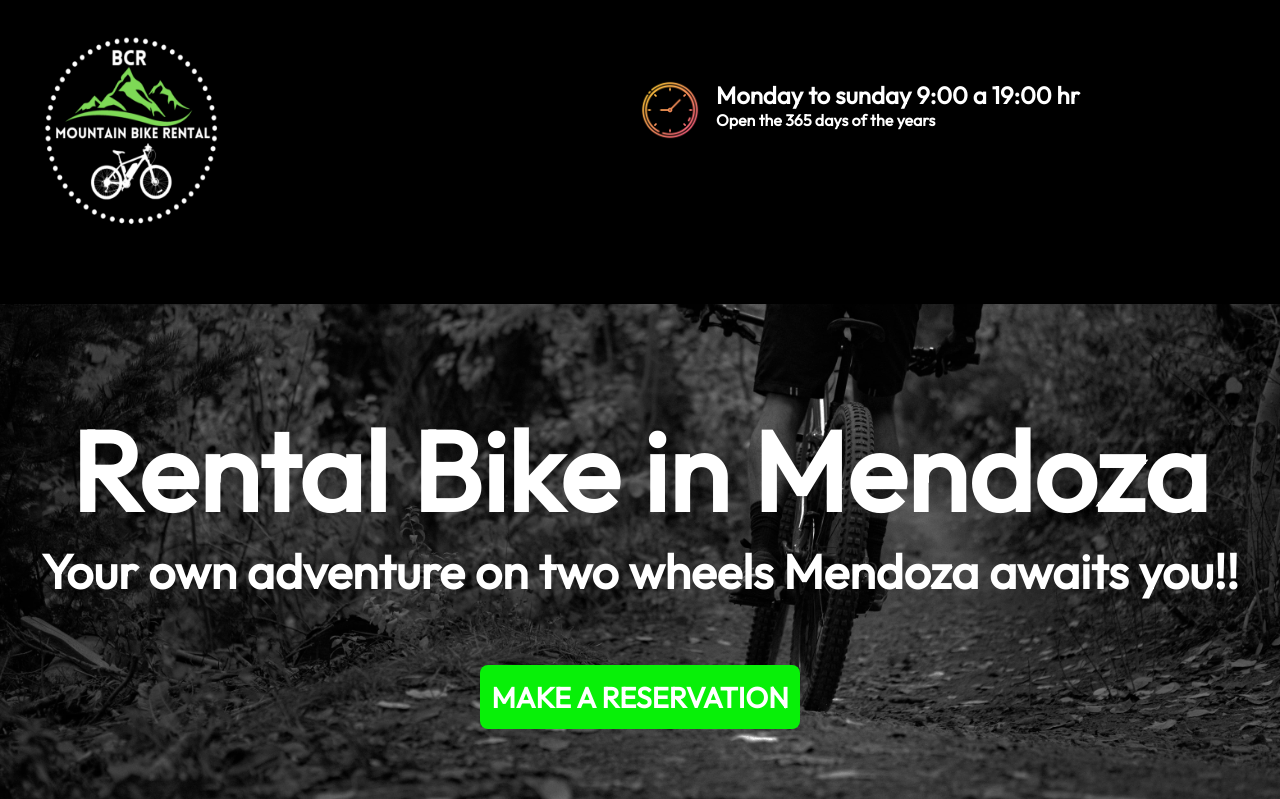
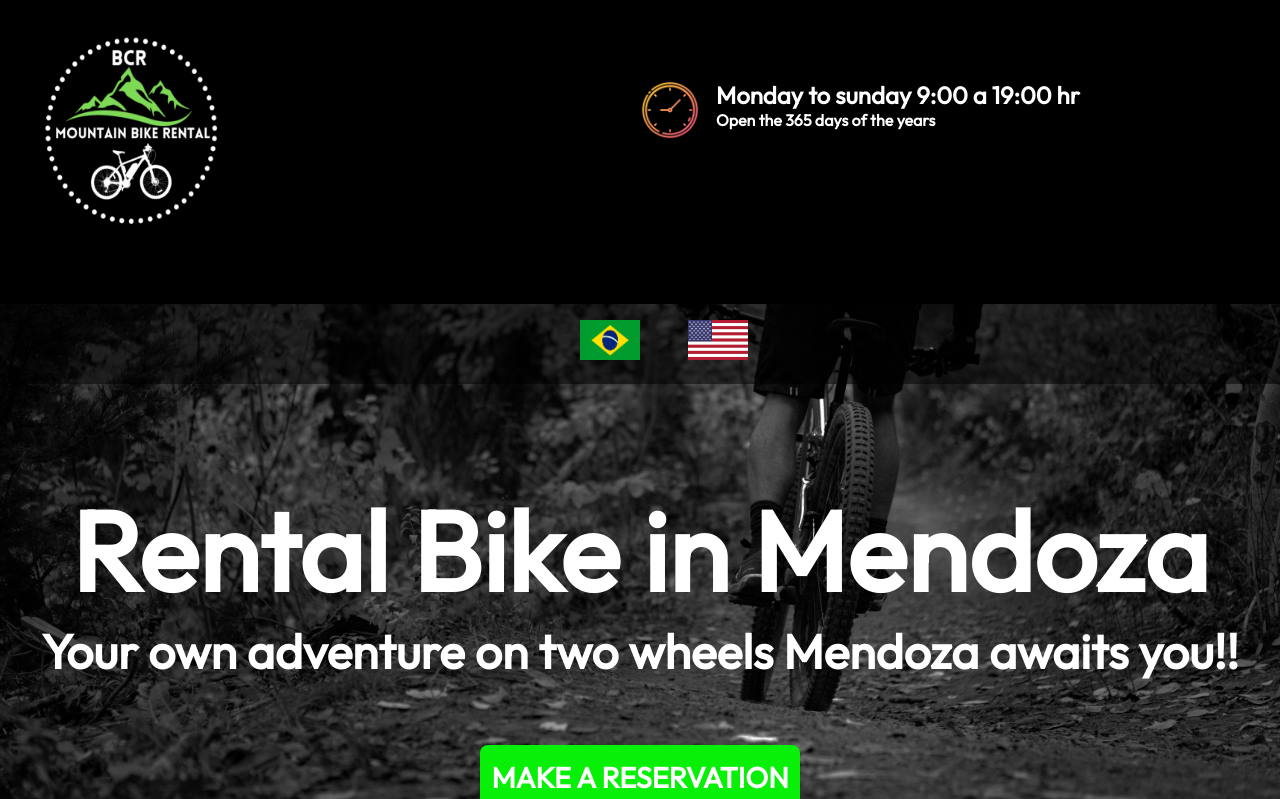
Before and after one commit to martinsetaro/rental-bikes, a Next.js app: page / in a window 1280 px wide. Shown: the top 799 px of the page. Built offline with nearby package versions, Linux system fonts and the light colour scheme.

Commit message:
agregado traductor

```diff
--- /dev/null
+++ b/components/FourPart/traduccion.js
@@ -0,0 +1,16 @@
+const traduccion={
+
+    titleEn:"Why choosing BCR Mountain Bike Rental ?",
+    herramientasEn:"We have our own bike repair shop, which allows us to personally take care of each bike. We want you to feel safe during your ride. We provide you with all the tools for your safety (helmet, pump, chain with combination).",
+    mapasEn:"Our province has wonderful places that can be enjoyed in a different way when traveling by bicycle. You can be part of nature and live a beautiful experience or you can also ride along the wine roads and visit wineries and wine cellars at very short distances.",
+    mountainEn:"Mendoza is a city in the Cuyo region of Argentina and is the heart of Argentina's wine region, famous for its Malbecs and other red wines. Its various wineries offer tastings and guided tours.",
+    bicicletaEn:"Bicycles are the best way to get to know Mendoza in a few hours. You will cover much more distance than you could walk, and you will follow a path you would never see on a bus. A bicycle has the perfect speed to breathe, feel and assimilate the vibrations of the city.",
+    titlePt:"Porquê escolher a BCR Mountain Bike Rental ?",
+    herramientasPt:"Temos a nossa própria oficina de reparação de bicicletas, o que nos permite cuidar pessoalmente de cada bicicleta. Queremos que se sinta seguro durante a sua viagem. Fornecemos-lhe todas as ferramentas para a sua segurança (capacete, bomba, corrente com combinação).",
+    mapasPt:"A nossa província tem lugares maravilhosos que podem ser desfrutados de uma forma diferente quando se viaja de bicicleta. Pode fazer parte da natureza e viver uma bela experiência ou pode também percorrer as estradas do vinho e visitar adegas e adegas a distâncias muito curtas.",
+    mountainPt:"Mendoza é uma cidade da região de Cuyo na Argentina e é o coração da região vinícola da Argentina, famosa pelos seus Malbecs e outros vinhos tintos. As suas várias adegas oferecem degustações e visitas guiadas.",
+    bicicletaPt:"As bicicletas são a melhor forma de conhecer Mendoza em poucas horas. Cobrirá muito mais distância do que poderia andar, e seguirá um caminho que nunca veria num autocarro. Uma bicicleta tem a velocidade perfeita para respirar, sentir e assimilar as vibrações da cidade.",
+
+
+}
+export default traduccion
--- a/components/SecondPart/SecondPart.jsx
+++ b/components/SecondPart/SecondPart.jsx
@@ -1,8 +1,11 @@
+
+import React, { useEffect, useState } from 'react'
 import style from './secondPart.module.css'
+import traduccion from './traduccion'
 
 
 
-const SecondPart = () => {
+const SecondPart = ({translation}) => {
 
 
 
@@ -10,10 +13,10 @@ const SecondPart = () => {
   return (
 
     <div className={style.contenedorSecundario}>
-      <h2>Take a tour</h2>
-      <p>Biking is the best way to experience Mendoza in a few hours.
-Mendoza offers you many kilometers by bike for a safe, easy and fast ride. Mountains, squares, wineries, cultural centers, all connected by new bike paths that help you cover more ground in a short time.</p>
-<p>We offer our service to travelers from all over the world and our community. BCR Mountain Bike Rental has the right tools and assets to provide you with a safe, fun and unforgettable experience.</p>
+      {translation ? <h2>{traduccion.tourPt}</h2> : <h2>{traduccion.tourEn}</h2>}
+      {translation ? <p>{traduccion.textoUnoTourPt}</p> : <p>{traduccion.textoUnoTourEn}</p>}
+      {translation ? <p>{traduccion.textoDosTourPt}</p> : <p>{traduccion.textoDosTourEn}</p>}
+
     </div>
   )
 }
--- /dev/null
+++ b/components/SecondPart/traduccion.js
@@ -0,0 +1,17 @@
+const traduccion={
+
+    tourEn:"Take a tour",
+    textoUnoTourEn:"Biking is the best way to experience Mendoza in a few hours. Mendoza offers you many kilometers by bike for a safe, easy and fast ride. Mountains, squares, wineries, cultural centers, all connected by new bike paths that help you cover more ground in a short time.",
+    textoDosTourEn:"We offer our service to travelers from all over the world and our community. BCR Mountain Bike Rental has the right tools and assets to provide you with a safe, fun and unforgettable experience.",
+
+    tourPt:"Faça uma visita guiada",
+    textoUnoTourPt:"O ciclismo é a melhor maneira de experimentar Mendoza em poucas horas. Mendoza oferece-lhe muitos quilómetros de bicicleta para um passeio seguro, fácil e rápido. Montanhas, praças, adegas, centros culturais, todos ligados por novos caminhos de bicicleta que o ajudam a cobrir mais terreno num curto espaço de tempo.",
+    textoDosTourPt:"Oferecemos o nosso serviço a viajantes de todo o mundo e à nossa comunidade. A BCR Mountain Bike Rental tem as ferramentas e bens certos para lhe proporcionar uma experiência segura, divertida e inesquecível."
+
+
+
+
+
+}
+
+export default traduccion
--- a/components/thirdPart/ThirdPart.jsx
+++ b/components/thirdPart/ThirdPart.jsx
@@ -7,6 +7,7 @@ import ochohoras from '../../public/assets/img/logoocho.png'
 import veinticuatrohoras from '../../public/assets/img/logoveinticuatro.png'
 import AOS from 'aos';
 import 'aos/dist/aos.css';
+import traduccion from '../../pages/traduccion';
 
 
 
@@ -14,7 +15,7 @@ import 'aos/dist/aos.css';
 
 
 
-const ThirdPart = () => {
+const ThirdPart = ({translation}) => {
 
 useEffect(()=>{
     AOS.init();
@@ -25,7 +26,7 @@ useEffect(()=>{
 
   return (
     <div className={style.contenedorTres}>
-        <h2>Rent a city bike</h2>
+       {translation ? <h2>{traduccion.preciosPt}</h2> : <h2>{traduccion.preciosEn}</h2>}
         <div className={style.contenedorImagenes}>
 
              <div data-aos="flip-left" data-aos-duration="1000" className={style.contenedorCard}>
--- /dev/null
+++ b/pages/AppContext.js
@@ -0,0 +1,25 @@
+import { createContext } from "react";
+import React,{ useState } from "react";
+
+
+
+export const contexto = createContext();
+const {Provider} = contexto;
+
+const AppContext = ({children}) => {
+
+    const [translation , setTranslation] = useState(false)
+
+
+
+
+    return (
+        <Provider value={{setTranslation,translation}}>
+            {children}
+        </Provider>
+    );
+}
+
+
+
+export default AppContext
--- a/pages/_app.js
+++ b/pages/_app.js
@@ -1,12 +1,13 @@
 import '../src/style/global.css'
 import '../src/style/normalize.css'
+import AppContext from './AppContext'
 
 function MyApp({ Component, pageProps }) {
 
   return(
-
+    <AppContext>
   <Component {...pageProps} />
-
+ </AppContext>
  )
 }
 
--- a/pages/index.js
+++ b/pages/index.js
@@ -1,9 +1,15 @@
+import React, { useState } from 'react';
 import style from './style.module.css';
 import  Link from 'next/link'
 import SecondPart from '../components/SecondPart/SecondPart';
 import ThirdPart from '../components/thirdPart/ThirdPart';
 import FourPart from '../components/FourPart/FourPart';
 import Layout from '../components/Layout'
+import Image from 'next/image';
+import brasil from '../public/assets/img/brasil.jpg'
+import usa from '../public/assets/img/usa.png'
+import traduccion from './traduccion';
+
 
 
 
@@ -11,31 +17,57 @@ import Layout from '../components/Layout'
 
 export default function HomePage() {
 
+  const[translation , setTranslation] = useState(false)
 
+
+
+
+
+
+
+const handlerTraducirPt = () =>{
+
+ setTranslation(true)
+ localStorage.setItem('idioma',translation);
+
+}
+const handlerTraducirEn = () =>{
+
+  setTranslation(false)
+  localStorage.setItem('idioma',translation);
+
+ }
 
   return (
 
   <Layout>
     <div className={style.containerPrincipal}>
+      <div className={style.traductor}>
+        <Image
+        onClick={handlerTraducirPt}
+        src={brasil} alt="brazil" width={60} height={40}/>
+        <Image
+        onClick={handlerTraducirEn}
+        src={usa} alt="usa" width={60} height={40}/>
+       </div>
               <div className={style.contenedorTitulo}>
-                  <h2>Rental Bike in Mendoza</h2>
-                  <h3>Your own adventure on two wheels Mendoza awaits you!!</h3>
-                  <Link href="https://api.whatsapp.com/send?phone=+5492616442682&text=Estoy%20enviando%20un%20mensaje%20desde%20la%20aplicacion%20web%20%22BCR%20Mountain%20Bike%20Rental%22%20,%20me%20gustaria%20tener%20m%C3%A1s%20informaci%C3%B3n.%20Muchas%20gracias!"><button className={style.btnReserva}>make a reservation</button></Link>
+                  {translation ? <h2>{traduccion.rentalBikePt}</h2> : <h2>{traduccion.rentalBikeEn}</h2>}
+                  {translation ? <h3>{traduccion.subRentalBikePt}</h3> : <h3>{traduccion.subRentalBikeEn}</h3>}
+                  <Link href="https://api.whatsapp.com/send?phone=+5492616442682&text=Estoy%20enviando%20un%20mensaje%20desde%20la%20aplicacion%20web%20%22BCR%20Mountain%20Bike%20Rental%22%20,%20me%20gustaria%20tener%20m%C3%A1s%20informaci%C3%B3n.%20Muchas%20gracias!"><button className={style.btnReserva}>{translation ? `${traduccion.reservasPt}` :`${traduccion.reservasEn}`}</button></Link>
               </div>
 
 
 
     </div>
 
-   <SecondPart/>
+   <SecondPart translation={translation}/>
    <div className={style.galeriaImagenes}>
-    <h2>Choose the one you like the most
-         And start pedaling!</h2>
-    <button><Link href='/Galery'>See option</Link></button>
+   {translation ? <h2>{traduccion.elegirBicicletaPt}</h2> : <h2>{traduccion.elegirBicicletaEn}</h2>}
+    <button><Link href='/Galery'>{translation ? `${traduccion.btnReservaPt}` : `${traduccion.btnReservaEn}`}</Link></button>
    </div>
 
-   <ThirdPart/>
-   <FourPart/>
+   <ThirdPart translation={translation}/>
+   <FourPart translation={translation}/>
 
    </Layout>
   )
--- a/pages/style.module.css
+++ b/pages/style.module.css
@@ -151,6 +151,25 @@
   text-align: center;
   font-family: 'OutfitExR';
 }
+.traductor
+{
+  width: 100%;
+  height: 5rem;
+  background-color: rgba( 0 ,0, 0, .5);
+  display: flex;
+  justify-content: center;
+  padding: 1rem;
+}
+.traductor img
+{
+  cursor: pointer;
+  transition: all .3s ease-in;
+  margin-left: 3rem;
+}
+.traductor img:hover
+{
+  box-shadow: 0 0 .5rem #08f008;
+}
 
 @media (max-width:768px){
 
--- /dev/null
+++ b/pages/traduccion.js
@@ -0,0 +1,18 @@
+const traduccion = {
+    rentalBikeEn:"Rental Bike in Mendoza",
+    subRentalBikeEn:"Your own adventure on two wheels Mendoza awaits you!!",
+    reservasEn:"Make a Reservation",
+    elegirBicicletaEn:"Choose the one you like the most And start pedaling!",
+    elegirBicicletaPt:"Escolha aquele de que mais gosta e comece a pedalar!",
+    btnReservaEn:"See Option",
+    preciosEn:"Rent a city bike",
+    preciosPt:"Alugar uma bicicleta de cidade",
+    btnReservaPt:"ver opção",
+    rentalBikePt:"Bicicleta de aluguer em Mendoza",
+    subRentalBikePt:"A sua própria aventura em duas rodas Mendoza espera-o!!",
+    reservasPt:"Fazer uma Reserva"
+}
+
+
+
+export default traduccion
```
Also changed, not shown: components/FourPart/FourPart.jsx (+22 -46 lines), public/assets/img/brasil.jpg (added), public/assets/img/usa.png (added).
